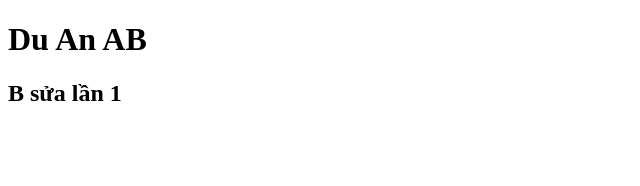
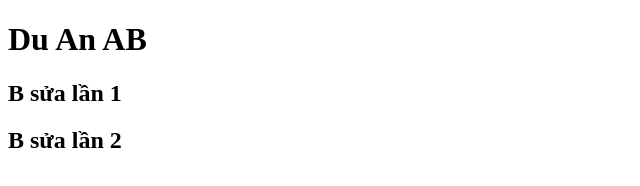
Before and after one commit to VNHP2003/DuAnAB, a plain HTML site: page index.html in a window 1280 px wide. Shown: the whole page, without its empty margins (0-640 px from the left). Drawn offline with Linux system fonts and the light colour scheme.

Commit message:
B sửa lần 2

```diff
--- a/index.html
+++ b/index.html
@@ -8,5 +8,6 @@
   <body>
     <h1>Du An AB</h1>
     <h2>B sửa lần 1</h2>
+    <h2>B sửa lần 2</h2>
   </body>
 </html>
```
